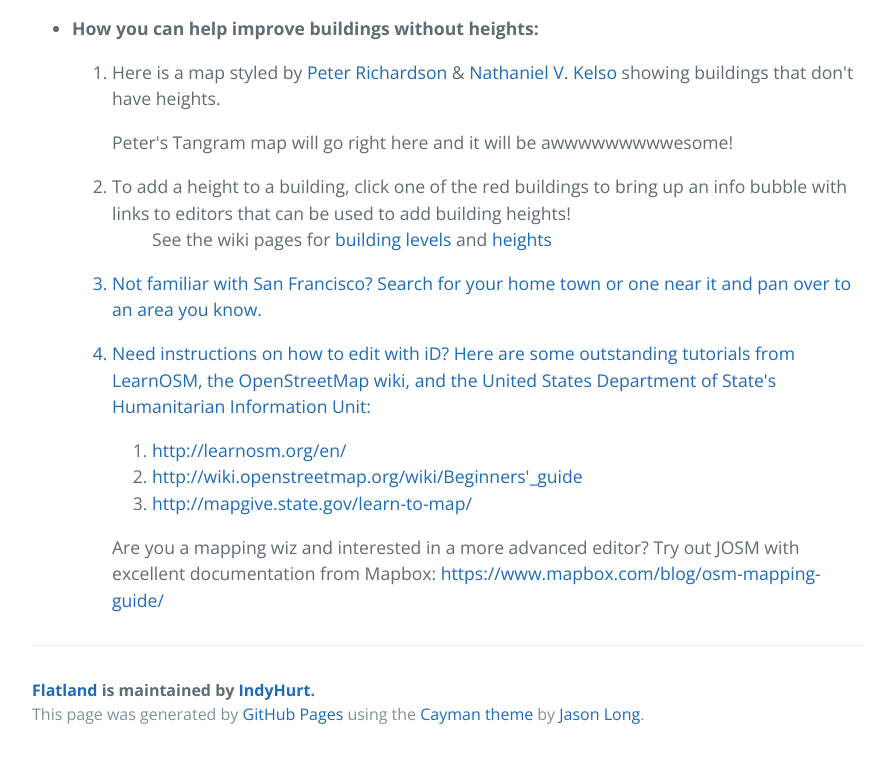
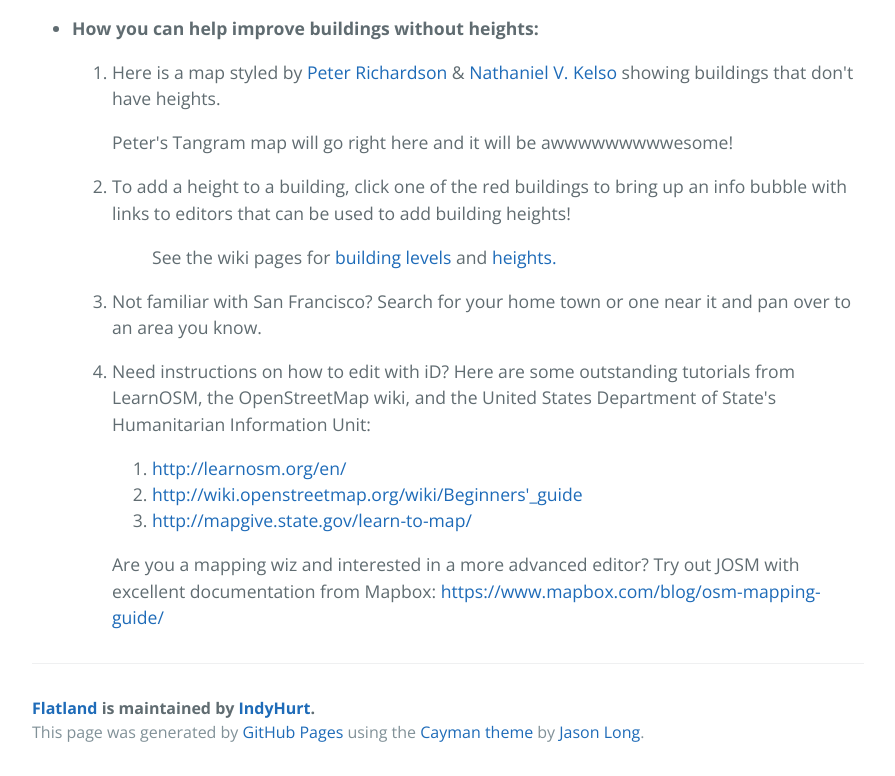
Before and after one commit to IndyHurt/flatland, a plain HTML site: page index.html in a window 1280 px wide. Shown: the part 1410-2186 px from the top of the page, without its empty margins (192-1087 px from the left). Drawn offline with nearby package versions, Linux system fonts and the light colour scheme; a script that the page names is missing.

Commit message:
edits
text

```diff
--- a/index.html
+++ b/index.html
@@ -77,7 +77,8 @@
                 <li>Here is a map styled by <a href="https://github.com/meetar">Peter Richardson</a> &amp; <a href="https://github.com/nvkelso">Nathaniel V. Kelso</a> showing buildings that don&#39;t have heights.</li>
                 <p>Peter&#39;s Tangram map will go right here and it will be awwwwwwwwwesome!</p>
                 <li>To add a height to a building, click one of the red buildings to bring up an info bubble with links to editors that can be used to add building heights!</li>
-                  <ul>See the wiki pages for <a href="https://wiki.openstreetmap.org/wiki/Key:building:levels">building levels</a> and <a href="https://wiki.openstreetmap.org/wiki/Key:height">heights<a/></ul>
+                <p></p>
+                  <ul>See the wiki pages for <a href="https://wiki.openstreetmap.org/wiki/Key:building:levels">building levels</a> and <a href="https://wiki.openstreetmap.org/wiki/Key:height">heights.</a></ul>
                 <p></p>
                 <li>Not familiar with San Francisco?  Search for your home town or one near it and pan over to an area you know.</li>
                 <p></p>
```
